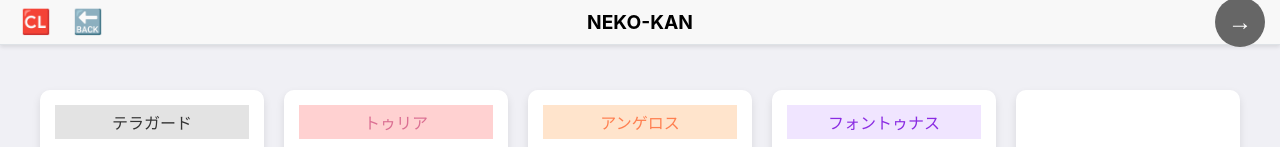
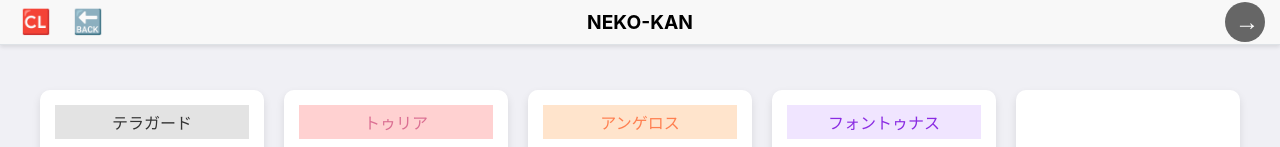
Before and after one commit to n416/hit-nekokan, a website with bundled scripts: page index.html in a window 1280 px wide. Shown: the top 147 px of the page. Built offline with nearby package versions, Linux system fonts and the light colour scheme.

Commit message:
右上のボタンデザイン調整

```diff
--- a/style.css
+++ b/style.css
@@ -183,9 +183,9 @@ body {
     color: white;
     border-radius: 50%;
     padding: 10px;
-    width: 50px;
-    height: 50px;
-    text-align: center;
+    width: 40px;
+    height: 40px;
+    line-height: 0.5rem;
     font-size: 1.5em;
     position: relative;
     margin: 0;
```
